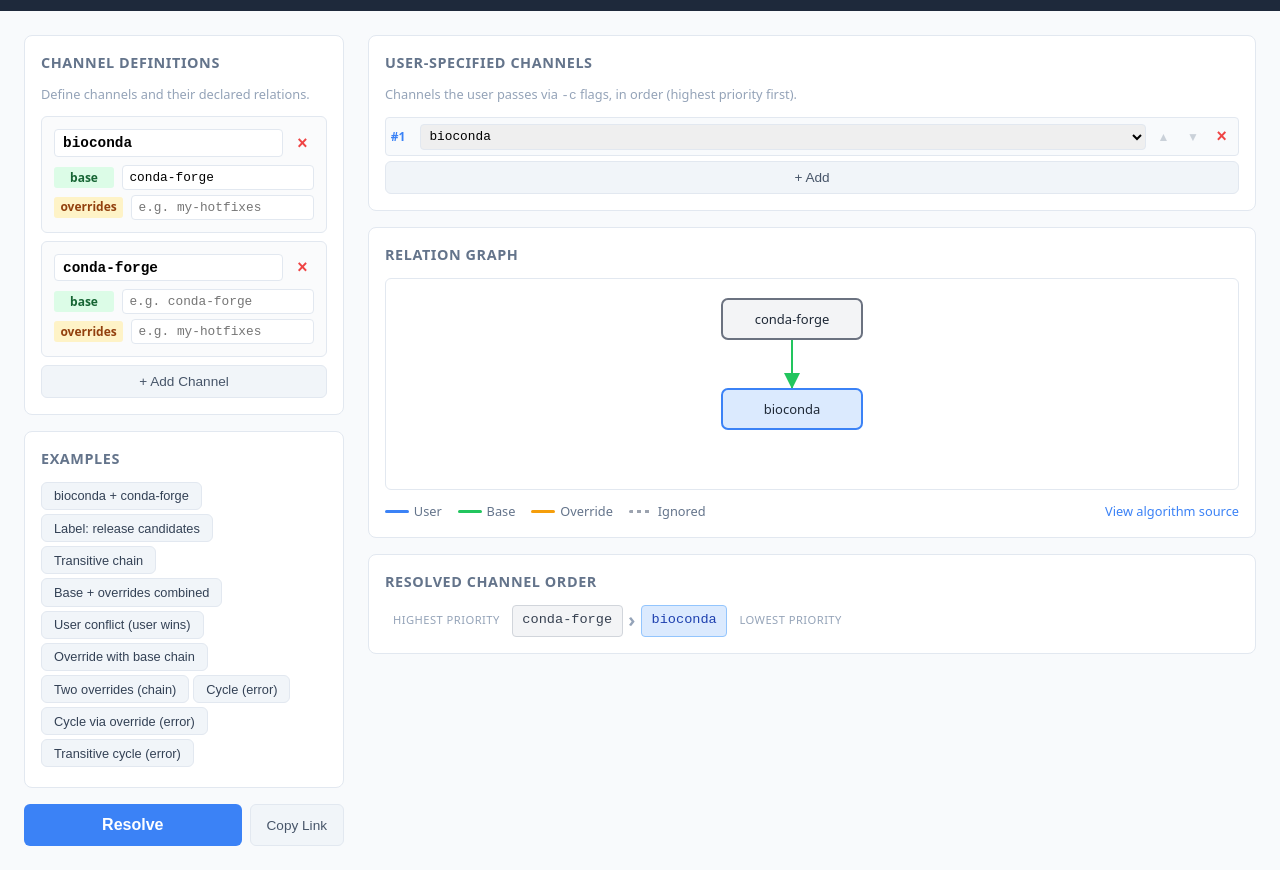
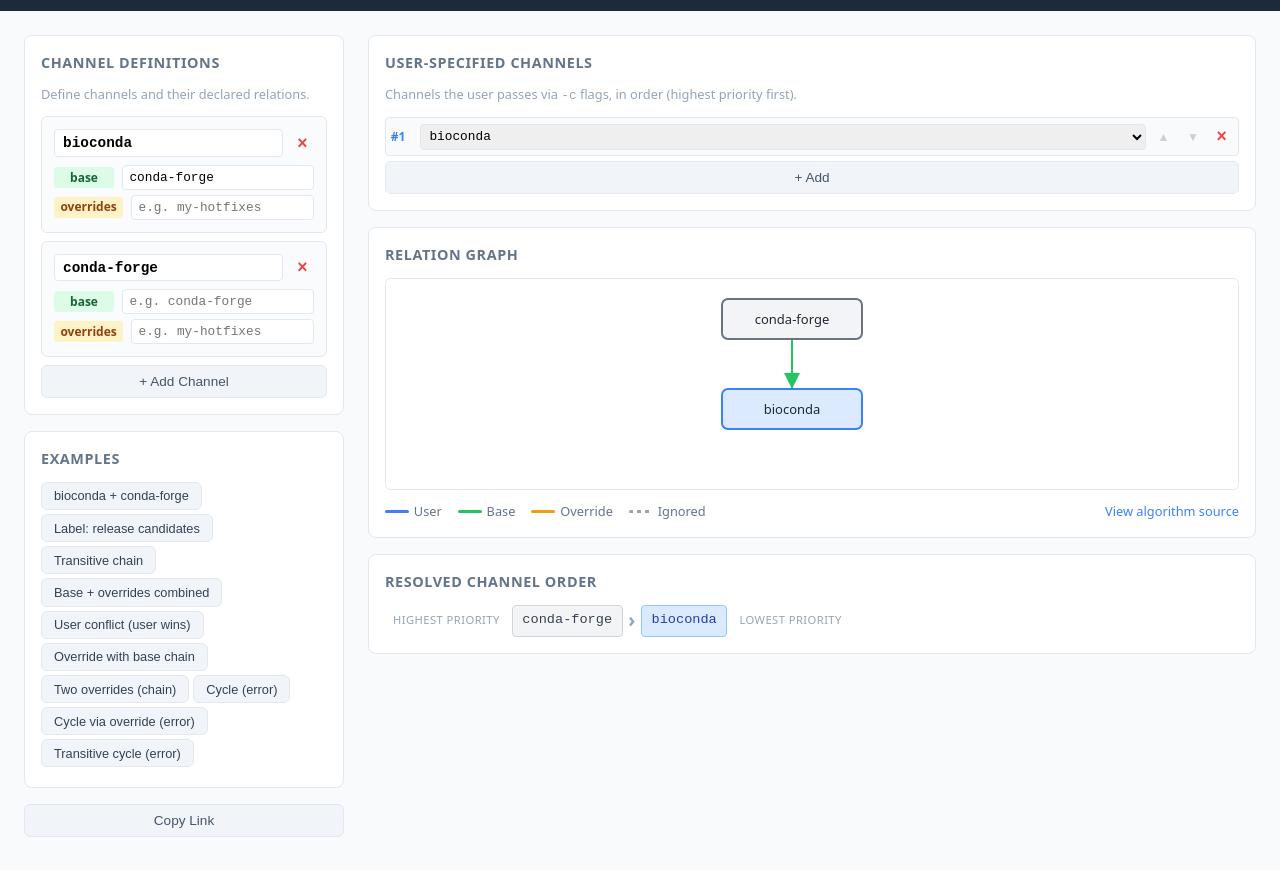
Before and after one commit to baszalmstra/channel-relations-proto, a website built with Vite: page index.html in a window 1280 px wide. Shown: the part 88-958 px from the top of the page. Built offline with nearby package versions, Linux system fonts and the light colour scheme.

Commit message:
Remove redundant Resolve button

```diff
--- a/index.html
+++ b/index.html
@@ -40,10 +40,7 @@
             <div id="presets"></div>
           </section>
 
-          <div class="sidebar-actions">
-            <button id="resolve-btn" class="btn btn-primary">Resolve</button>
-            <button id="share-btn" class="btn btn-secondary">Copy Link</button>
-          </div>
+          <button id="share-btn" class="btn btn-secondary">Copy Link</button>
         </aside>
 
         <div class="main-content">
--- a/src/main.ts
+++ b/src/main.ts
@@ -23,7 +23,6 @@ const resultDiv = document.getElementById("result")!;
 const graphSvg = document.getElementById("graph-svg") as unknown as SVGSVGElement;
 const addChannelBtn = document.getElementById("add-channel")!;
 const addUserChannelBtn = document.getElementById("add-user-channel")!;
-const resolveBtn = document.getElementById("resolve-btn")!;
 
 // ── Preset rendering ──────────────────────────────────────────────────
 
@@ -297,7 +296,6 @@ const shareBtn = document.getElementById("share-btn")!;
 
 addChannelBtn.addEventListener("click", addChannel);
 addUserChannelBtn.addEventListener("click", addUserChannel);
-resolveBtn.addEventListener("click", resolve);
 shareBtn.addEventListener("click", () => {
   stateToHash();
   navigator.clipboard.writeText(location.href).then(() => {
--- a/src/style.css
+++ b/src/style.css
@@ -113,20 +113,6 @@ main {
   font-size: 0.85rem;
   padding: 0.5rem 1rem;
   transition: background 0.15s;
-}
-
-.sidebar-actions {
-  display: flex;
-  gap: 0.5rem;
-}
-
-.sidebar-actions .btn-primary {
-  flex: 1;
-}
-
-.sidebar-actions .btn-secondary {
-  flex: 0 0 auto;
-  width: auto;
 }
 
 .btn-primary {
```
